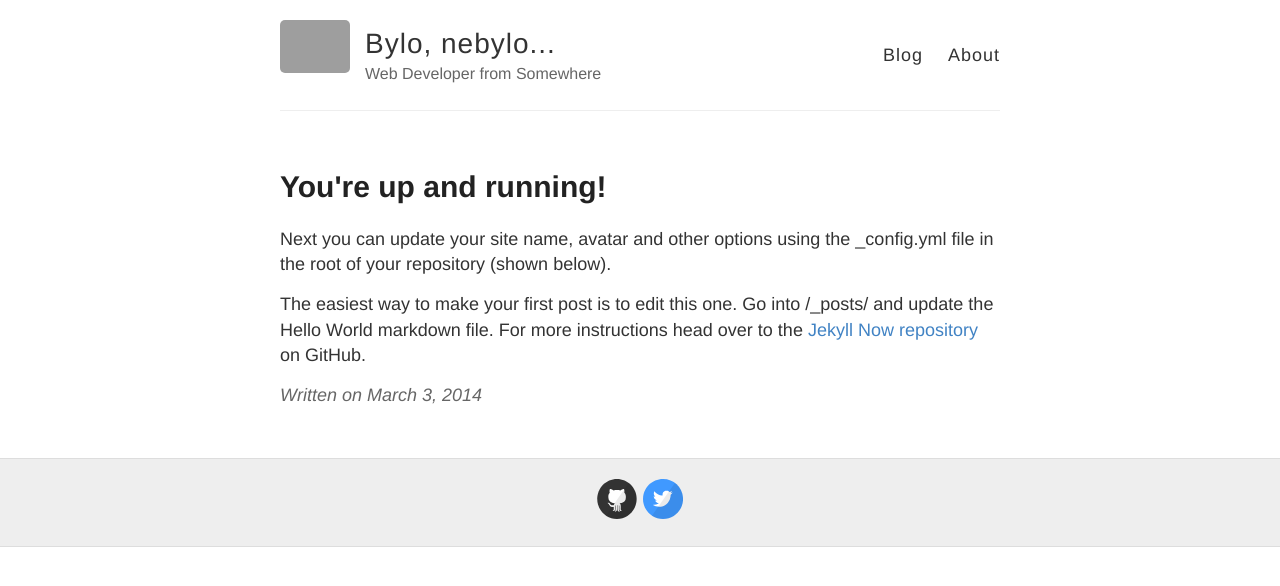
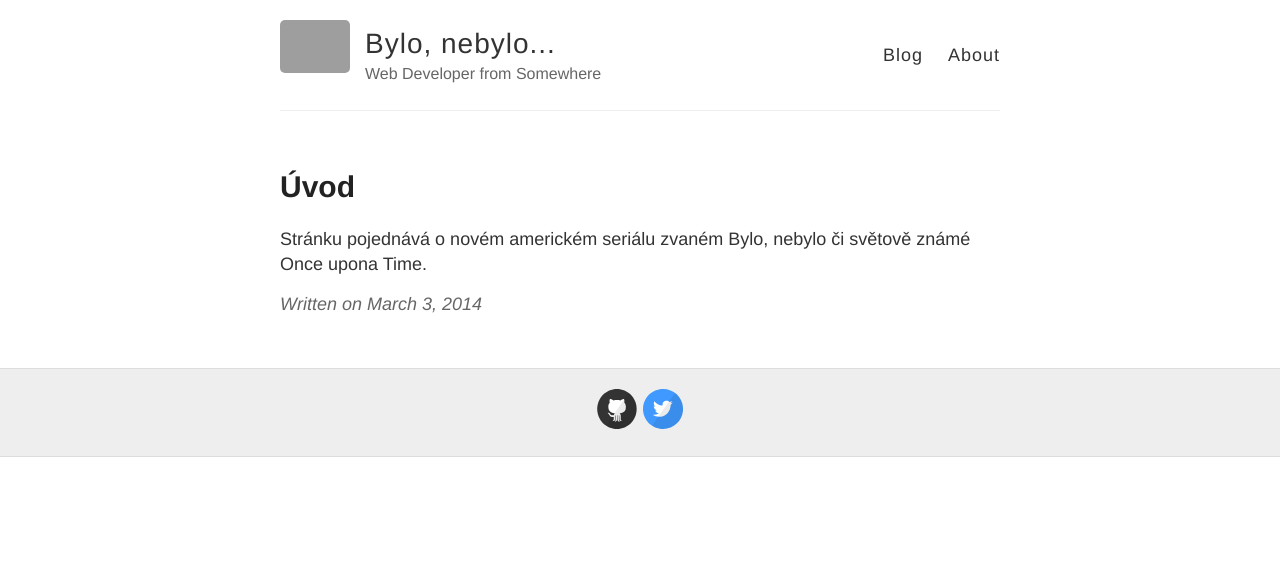
Before and after one commit to monikachv/453255.github.io, a Jekyll site: the page built from _posts/2014-3-3-Hello-World.md, in a window 1280 px wide. Shown: the top 586 px of the page. Built offline with Jekyll 4.4.1, drawn with Linux system fonts in a browser that asks for light colours; grey boxes are pictures that could not be loaded.

Commit message:
Update 2014-3-3-Hello-World.md

```diff
--- a/_posts/2014-3-3-Hello-World.md
+++ b/_posts/2014-3-3-Hello-World.md
@@ -1,8 +1,6 @@
 ---
 layout: post
-title: You're up and running!
+title: Úvod
 ---
 
-Next you can update your site name, avatar and other options using the _config.yml file in the root of your repository (shown below).
-
-The easiest way to make your first post is to edit this one. Go into /_posts/ and update the Hello World markdown file. For more instructions head over to the [Jekyll Now repository](https://github.com/barryclark/jekyll-now) on GitHub.
+Stránku pojednává o novém americkém seriálu zvaném Bylo, nebylo či světově známé Once upona Time.
```
